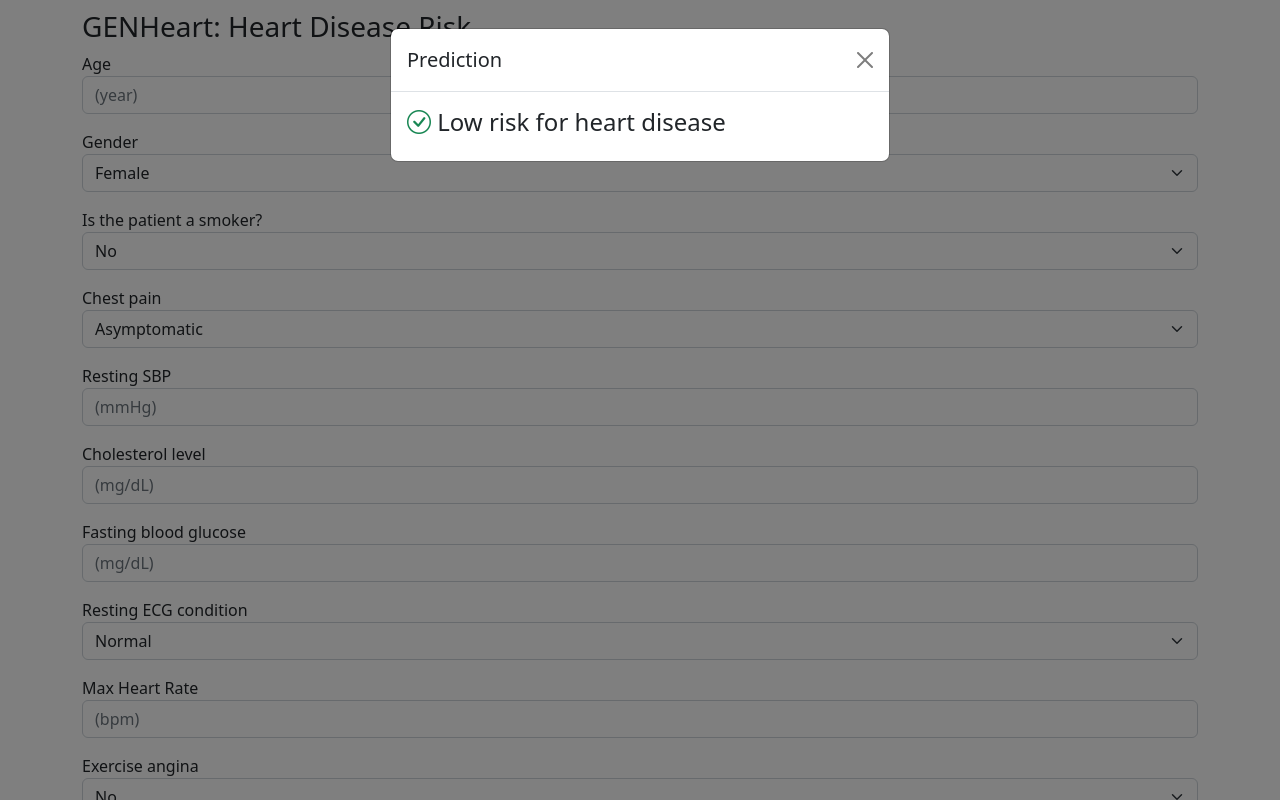
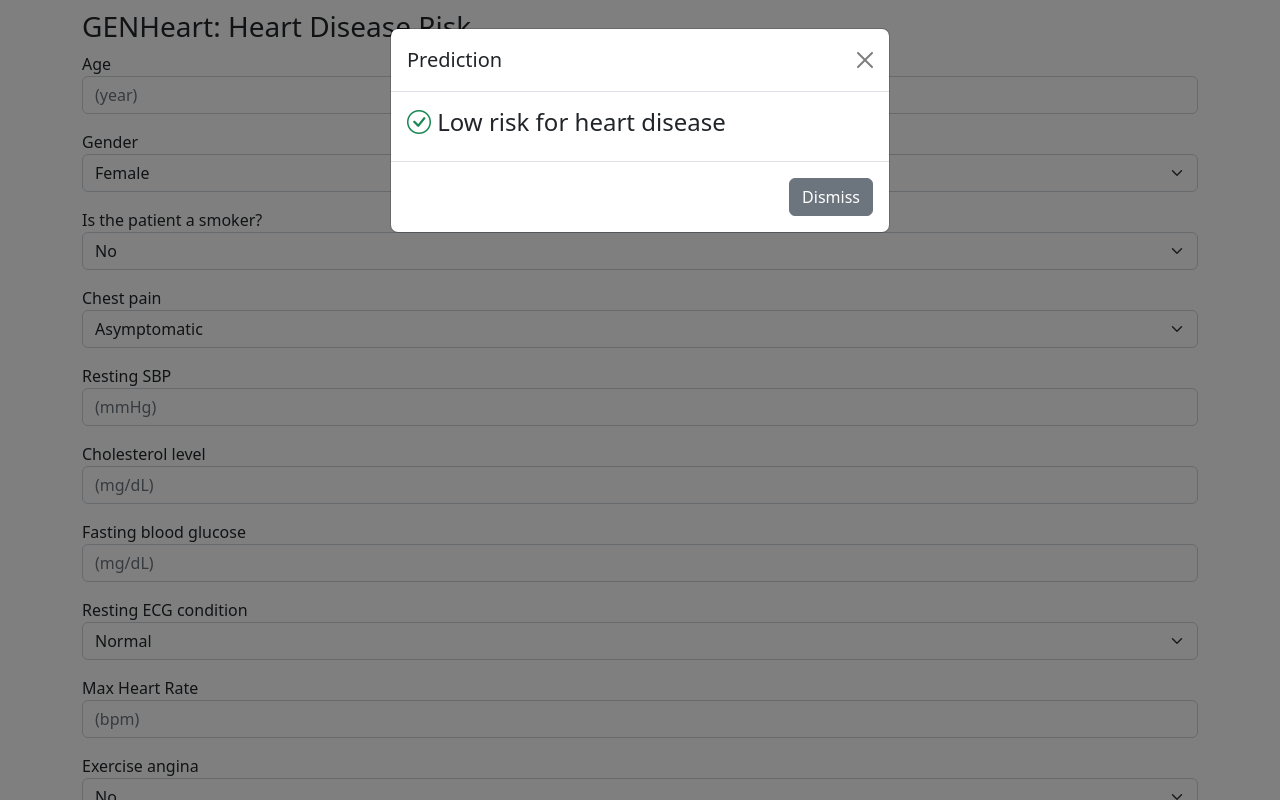
Before and after one commit to imiro/heartd-foh22, a Flask app: page / in a window 1280 px wide, after a click on "Go!". Run offline with Flask 2, Linux system fonts and the light colour scheme; some libraries are stand-ins or nearby versions.

Commit message:
Add action button

```diff
--- a/templates/main.html
+++ b/templates/main.html
@@ -145,6 +145,10 @@
                                 </div>
                             </div>
                         </div>
+                        <div class="modal-footer">
+                            <button type="button" class="btn btn-secondary" data-bs-dismiss="modal">Dismiss</button>
+                            <button type="button" id="btnAction" class="btn btn-warning d-none">Refer to cardiologist</button>
+                        </div>
                     </div>
                 </div>
             </div>
@@ -169,6 +173,7 @@
                     document.getElementById("loading").style.display="none"
                     if(pred == "1") {
                         document.getElementById("hirisk").classList.remove("d-none")
+                        document.getElementById("btnAction").classList.remove("d-none")
                     } else {
                         document.getElementById("lowrisk").classList.remove("d-none")
                     }
@@ -178,6 +183,7 @@
             document.getElementById('result').addEventListener('hide.bs.modal', function(e) {
                 document.getElementById("loading").style.display="block"
                 document.getElementById("hirisk").classList.add("d-none")
+                document.getElementById("btnAction").classList.add("d-none")
                 document.getElementById("lowrisk").classList.add("d-none")
             })
         </script>
```
